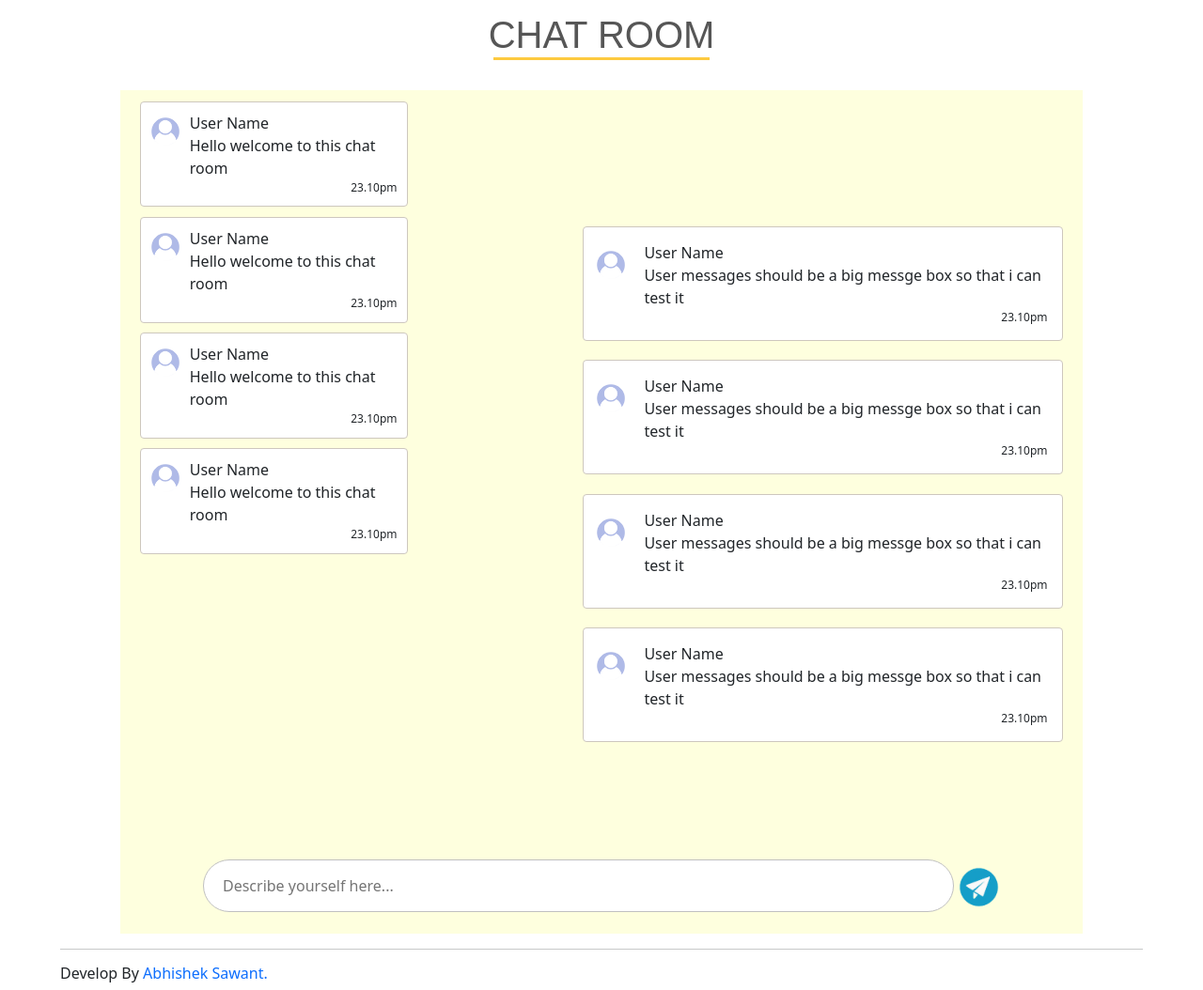
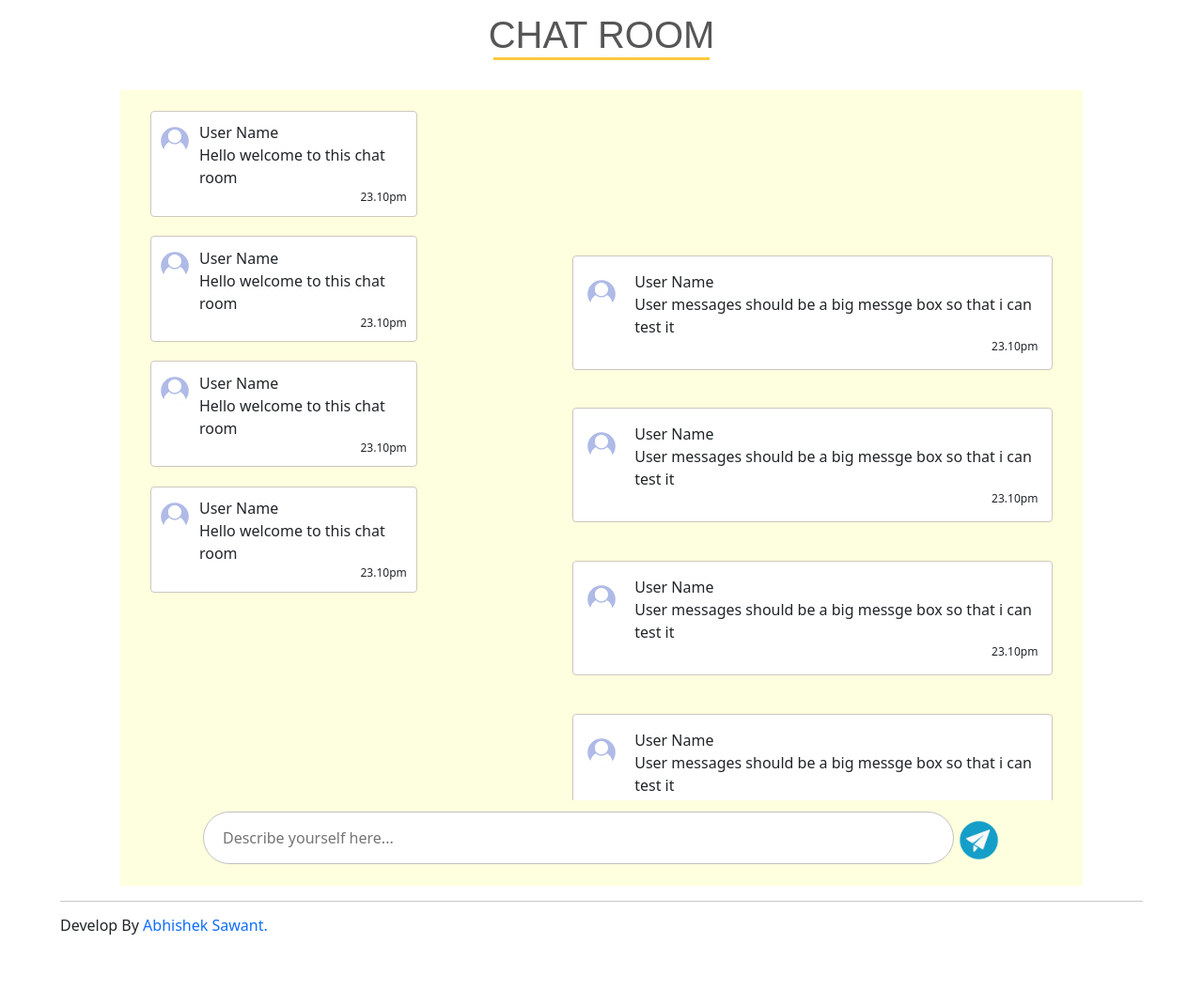
Before and after one commit to Abhisawant52/Chat-Room, a PHP site: page / in a window 1280 px wide. Shown: the whole page at 94% size. After the commit the page ends 995 px from the top, so only its background shows below. Run offline with PHP 8.4, Linux system fonts and the light colour scheme.

Commit message:
Update style.css

```diff
--- a/style.css
+++ b/style.css
@@ -8,8 +8,8 @@
 
 }
 .tab-title:after{
-	margin:auto;
-	height: 10px;
+    margin:auto;
+    height: 10px;
     display: block;
     width:18%;
     border-top:3px solid #fdca40;
@@ -17,13 +17,13 @@
 }
 .ibox-Content{
 	Margin:2% 10% 0 10%;
-	height:80vh;
+	height:75vh;
 	overflow-y:auto;
 	background: #feffde;
 	padding:1px;
 }
 .msg-box{
-	margin:1% 2%;
+	margin:2% 3%;
 	padding:5px;
 	height:;
 	width: max-content;
```
